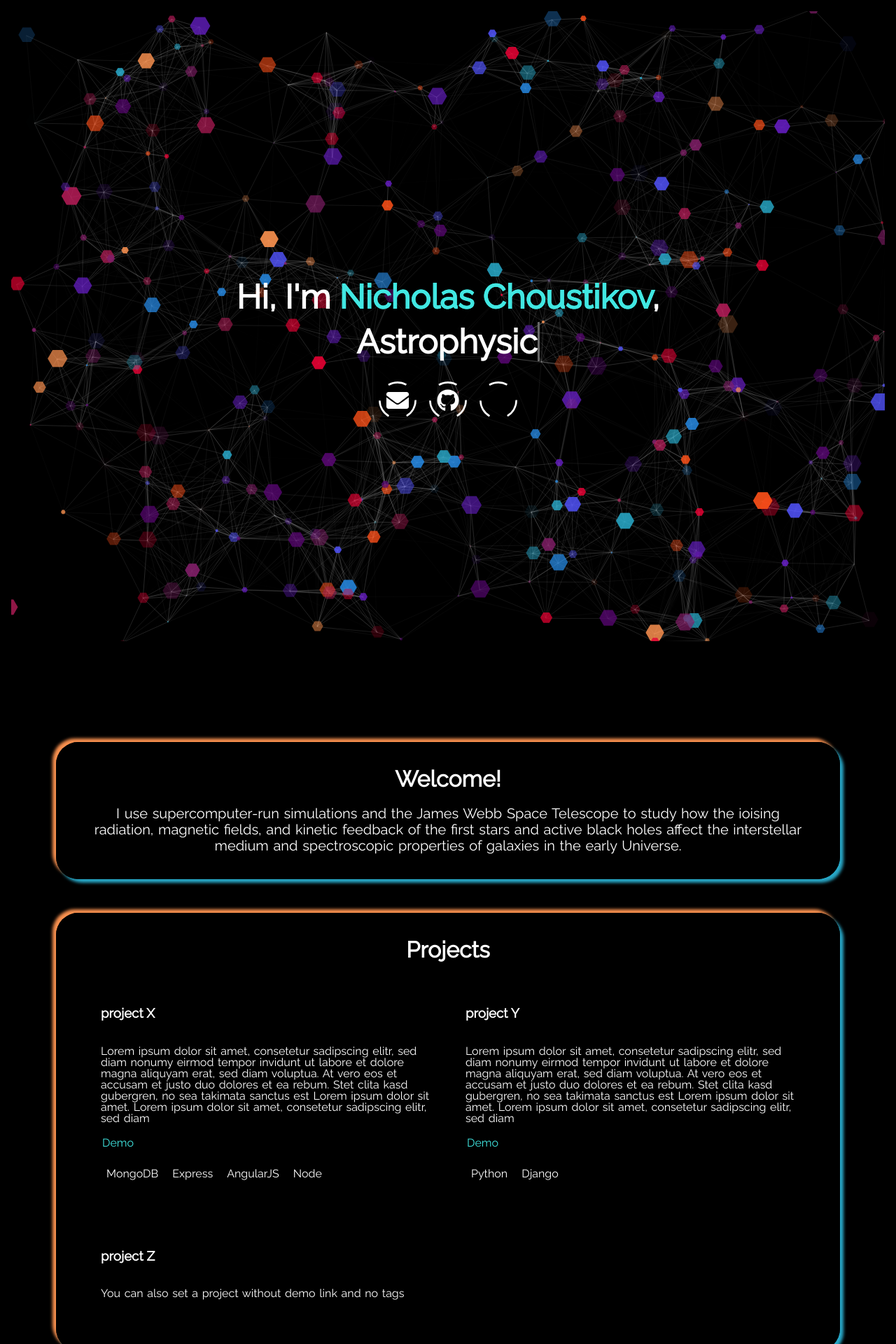
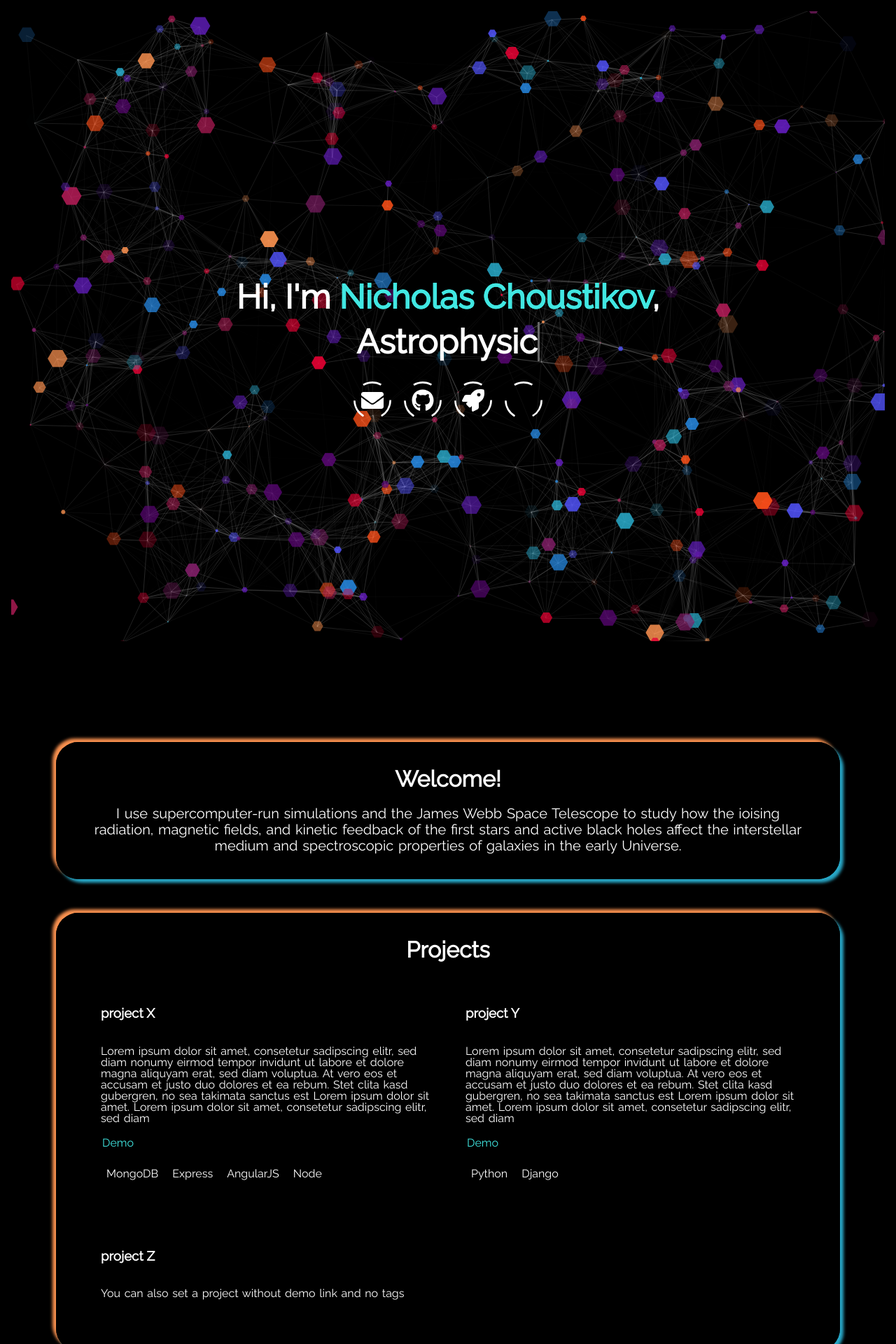
Before and after one commit to Chousti/Chousti.github.io, a Jekyll site: the page built from index.html, in a window 1280 px wide. Shown: the top 1920 px of the page at 70% size. Built offline with Jekyll 4.4.1, drawn with Linux system fonts in a browser that asks for light colours.

Commit message:
Adding uni page

```diff
--- a/_config.yml
+++ b/_config.yml
@@ -26,6 +26,7 @@ dev_username:
 linkedin_username:
 twitter_username:
 ads_link: https://ui.adsabs.harvard.edu/search/fq=%7B!type%3Daqp%20v%3D%24fq_database%7D&fq_database=database%3A%20astronomy&p_=0&q=pubdate%3A%5B2020-01%20TO%209999-12%5D%20author%3A(%22Choustikov%2C%20Nicholas%22)&sort=date%20desc%2C%20bibcode%20desc
+uni_link: https://www.physics.ox.ac.uk/our-people/choustikov
 
 # ABOUT ME SECTION
 # show_aboutme_card:
--- a/_includes/landing-page.html
+++ b/_includes/landing-page.html
@@ -113,14 +113,28 @@
           </svg>
           <div class="social">
             <svg class="social-svg" viewBox="0 0 48 48">
-              <use x="12" y="12" width="24" height="24" viewBox="0 0 48 48" xlink:href="{{ "/assets/img/rocket.svg" | prepend: site.baseurl }}"></use>
+              <use x="12" y="12" width="24" height="24" viewBox="0 0 48 48" xlink:href="{{ "/assets/img/solid.svg#rocket" | prepend: site.baseurl }}"></use>
             </svg>
           </div>
           <span class="label">ADS</span>
         </a>
       {% endif %}
 
-
+      {% if site.uni_link != null %}
+        <a class="social-link uni" aria-label="My Uni" target="_blank"
+          rel="noreferrer" href="{{site.uni_link}}"
+        >
+          <svg viewBox="0 0 200 200" class="circle">
+            <circle cx="100" cy="100" r="80" />
+          </svg>
+          <div class="social">
+            <svg class="social-svg" viewBox="0 0 48 48">
+              <use x="12" y="12" width="24" height="24" viewBox="0 0 48 48" xlink:href="{{ "/assets/img/solid.svg#building-columns" | prepend: site.baseurl }}"></use>
+            </svg>
+          </div>
+          <span class="label">Oxford</span>
+        </a>
+      {% endif %}
     </div>
   </div>
 </div>
```
